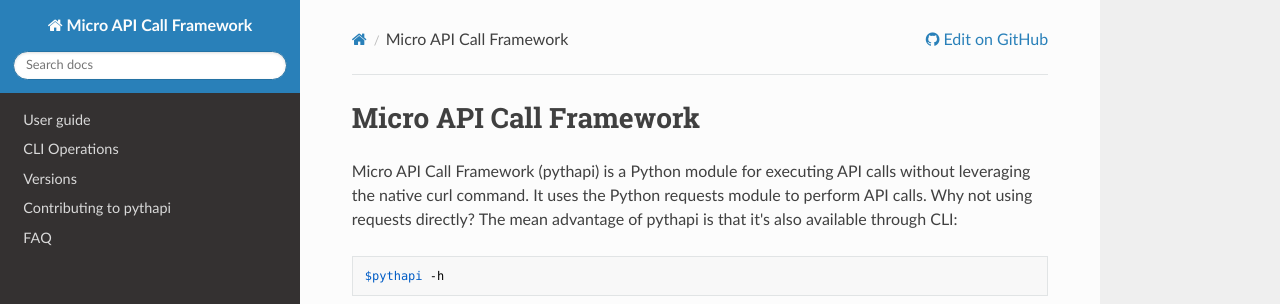
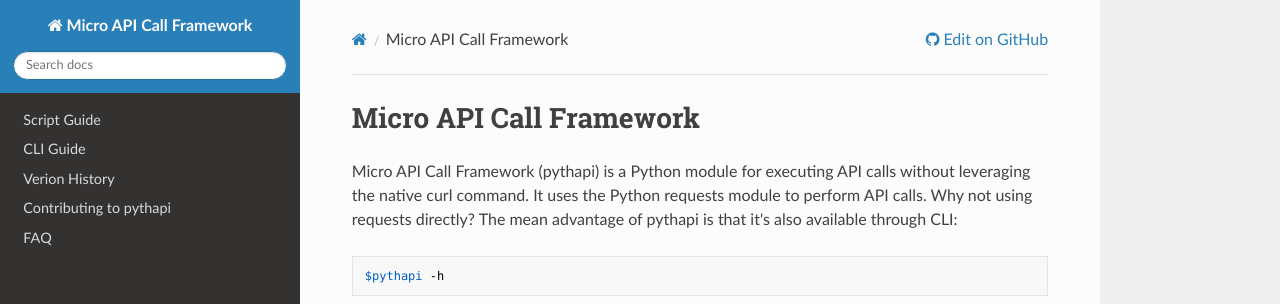
Before and after one commit to geluyan/pyapi, an MkDocs documentation site: the page built from docs/index.md, in a window 1280 px wide. Shown: the top 304 px of the page. Built offline with MkDocs 1.6.1, drawn with Linux system fonts in a browser that asks for light colours; nearby versions of some CDN libraries.

Commit message:
changed nav format

```diff
--- a/mkdocs.yml
+++ b/mkdocs.yml
@@ -10,8 +10,8 @@
 markdown_extensions:
   - admonition
 nav:
-  - 'guide.md'
-  - 'cli.md'
-  - 'versions.md'
-  - 'contributing.md'
-  - 'FAQ.md'
+  - 'Script Guide': 'guide.md'
+  - 'CLI Guide': 'cli.md'
+  - 'Verion History': 'versions.md'
+  - 'Contributing to pythapi': 'contributing.md'
+  - 'FAQ': 'FAQ.md'
```
